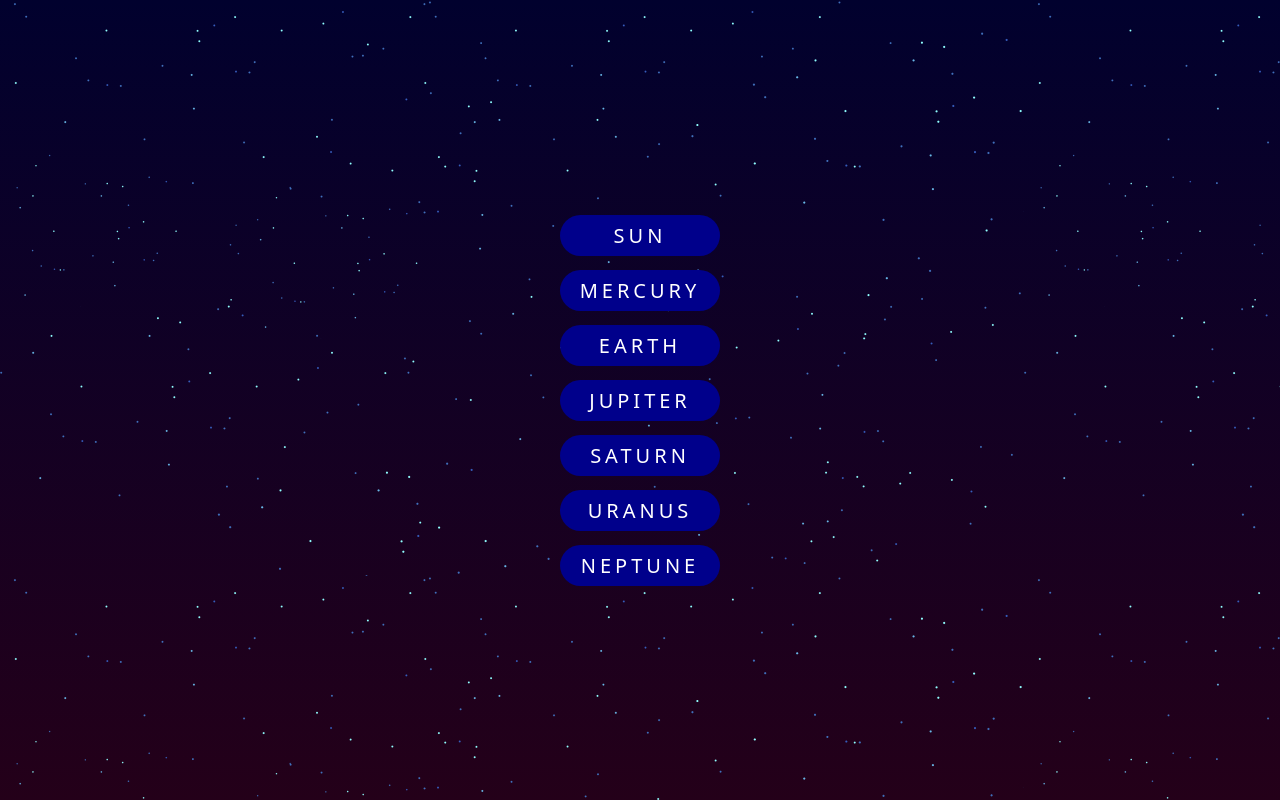
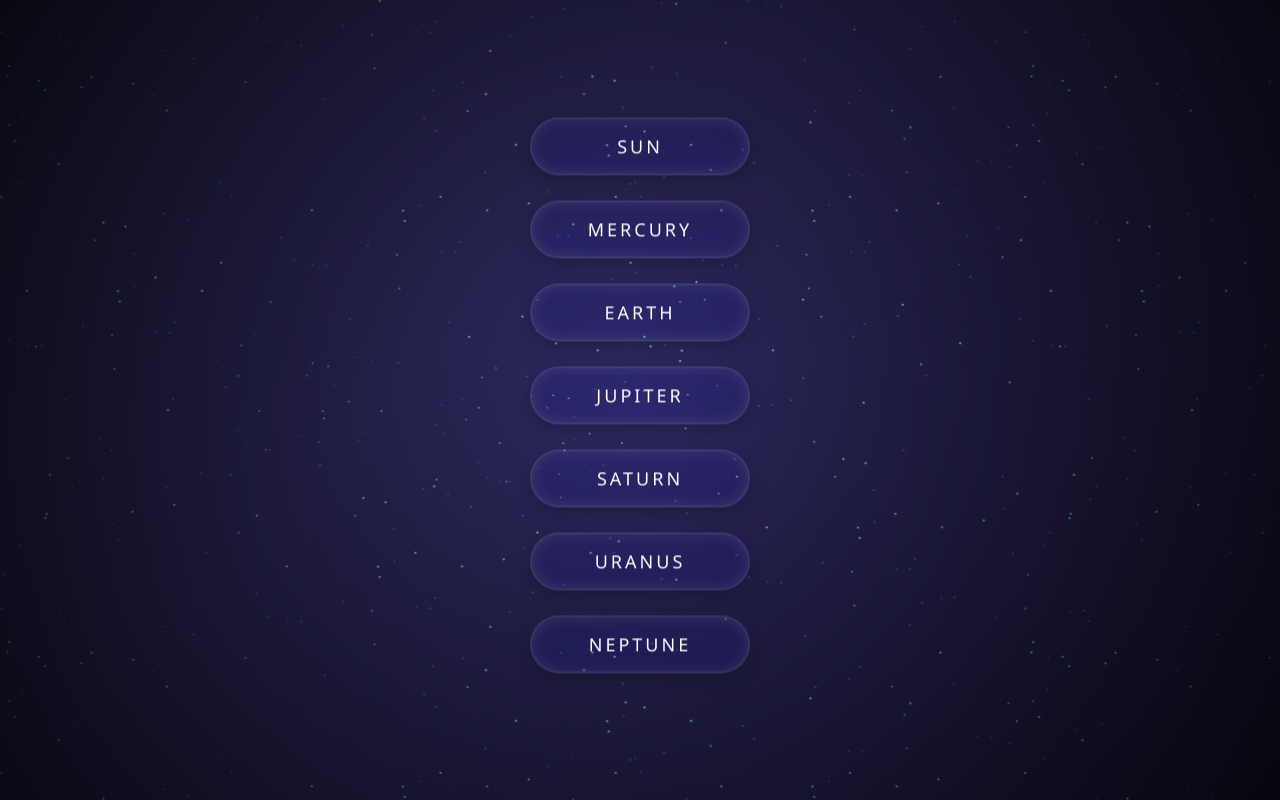
Before and after one commit to Abdo-Elkateb/creative-hover-menu-effect, a plain HTML site: page index.html in a window 1280 px wide. Drawn offline with Linux system fonts and the light colour scheme.

Commit message:
change ui

```diff
--- a/style.css
+++ b/style.css
@@ -4,15 +4,32 @@
     box-sizing: border-box;
 }
 
+@keyframes gradientBG {
+    0% { background-position: 0% 50%; }
+    50% { background-position: 100% 50%; }
+    100% { background-position: 0% 50%; }
+}
+
+@keyframes float {
+    0%, 100% { transform: translateY(0); }
+    50% { transform: translateY(-20px); }
+}
+
 ul li {
     list-style: none;
-    margin: 14px 0;
+    margin: 25px 0;
+    position: relative;
+    animation: float 6s ease-in-out infinite;
+    animation-delay: calc(var(--i) * 0.2s);
 }
 
 body {
     height: 100vh;
-    background: linear-gradient(#01012e, #240019);
-    font-family: system-ui;
+    background: linear-gradient(-45deg, #0f0c29, #302b63, #24243e, #1a1a3c);
+    background-size: 400% 400%;
+    font-family: 'Segoe UI', system-ui, sans-serif;
+    overflow: hidden;
+    animation: gradientBG 15s ease infinite;
 }
 
 section {
@@ -23,82 +40,127 @@ section {
     justify-content: center;
     align-items: center;
     text-align: center;
+    animation: backgroundFloat 20s ease infinite;
+    position: relative;
+}
+
+section::before {
+    content: '';
+    position: absolute;
+    top: 0;
+    left: 0;
+    right: 0;
+    bottom: 0;
+    background: radial-gradient(circle at center, transparent 0%, rgba(0,0,0,0.8) 100%);
+    pointer-events: none;
+}
+
+@keyframes backgroundFloat {
+    0%, 100% { background-position: 0% 0%; }
+    50% { background-position: 100% 100%; }
 }
 
 ul {
     text-align: center;
+    perspective: 1000px;
+    transform-style: preserve-3d;
 }
 
 ul:hover li a {
-    opacity: 0;
+    opacity: 0.15;
+    filter: blur(2px);
+    transform: scale(0.95) translateZ(-50px);
 }
 
 ul li a {
-    width: 160px;
+    width: 220px;
     color: #fff;
     text-decoration: none;
-    font-size: 20px;
+    font-size: 18px;
     font-weight: 500;
     position: relative;
     z-index: 4;
-    letter-spacing: 4px;
-    background-color: darkblue;
-    padding: 7px 15px;
-    border-radius: 100vmax;
+    letter-spacing: 3px;
+    background: rgba(41, 41, 255, 0.1);
+    padding: 15px 30px;
+    border-radius: 30px;
     text-transform: uppercase;
     display: inline-block;
-    transition: 0.5s;
+    transition: all 0.5s cubic-bezier(0.4, 0, 0.2, 1);
+    border: 2px solid rgba(255, 255, 255, 0.1);
+    backdrop-filter: blur(10px);
+    box-shadow: 0 5px 15px rgba(0, 0, 0, 0.2),
+                inset 0 0 15px rgba(255, 255, 255, 0.1);
 }
 
 @media screen and (max-width:480px) {
     ul li::after {
-        font-size: 60px !important;
+        font-size: 40px !important;
         font-weight: 900;
+    }
 
+    ul li a {
+        width: 180px;
+        font-size: 15px;
+        padding: 12px 20px;
     }
 }
 
 ul li a:hover {
-    transform: scale(1.5);
-    background: darkmagenta;
-    opacity: 1;
+    transform: scale(1.2) translateY(-15px) translateZ(50px);
+    background: rgba(147, 51, 234, 0.7);
+    opacity: 1 !important;
+    filter: blur(0) !important;
+    box-shadow: 0 15px 30px rgba(147, 51, 234, 0.5),
+                inset 0 0 15px rgba(255, 255, 255, 0.3);
+    border-color: rgba(255, 255, 255, 0.3);
+    letter-spacing: 5px;
 }
 
 ul li::after {
     content: attr(data-text);
-    color: #fff;
-    font-size: 90px;
+    color: rgba(255, 255, 255, 0.9);
+    font-size: 120px;
     font-weight: 900;
     position: absolute;
     left: 50%;
     top: 50%;
-    transform: translate(-50%, -50%);
+    transform: translate(-50%, -50%) scale(0) rotate(-10deg);
     text-transform: uppercase;
     opacity: 0;
     pointer-events: none;
-
+    filter: blur(10px);
+    transition: all 0.7s cubic-bezier(0.4, 0, 0.2, 1);
+    text-shadow: 0 0 20px rgba(255, 255, 255, 0.5),
+                 0 0 40px rgba(255, 255, 255, 0.3),
+                 0 0 60px rgba(255, 255, 255, 0.2);
 }
 
 ul li::before {
     content: "";
-    background-color: #fff;
-    width: 180px;
-    height: 80px;
+    background: radial-gradient(circle, rgba(255,255,255,0.9) 0%, rgba(255,255,255,0) 70%);
+    width: 250px;
+    height: 120px;
     border-radius: 50%;
     position: absolute;
     left: 50%;
     top: 50%;
-    transform: translate(-50%, 70%);
-    box-shadow: 0 0 80px orangered;
+    transform: translate(-50%, 100%) scale(0) rotate(-5deg);
     opacity: 0;
-    transition: 0.5s;
+    transition: all 0.7s cubic-bezier(0.4, 0, 0.2, 1);
+    filter: blur(5px);
 }
 
 ul li:hover::after {
-    opacity: 0.5;
+    opacity: 0.9;
+    transform: translate(-50%, -50%) scale(1) rotate(0deg);
+    filter: blur(0);
 }
 
 ul li:hover::before {
-    opacity: 0.5;
-    width: 80px;
+    opacity: 0.6;
+    width: 120px;
+    transform: translate(-50%, 70%) scale(1) rotate(0deg);
+    box-shadow: 0 0 120px rgba(255, 136, 0, 0.8),
+                0 0 200px rgba(255, 136, 0, 0.4);
 }
```
